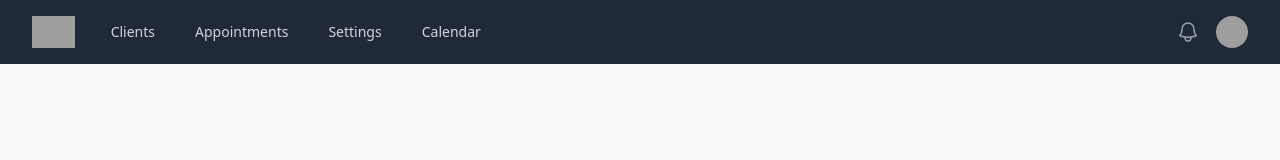
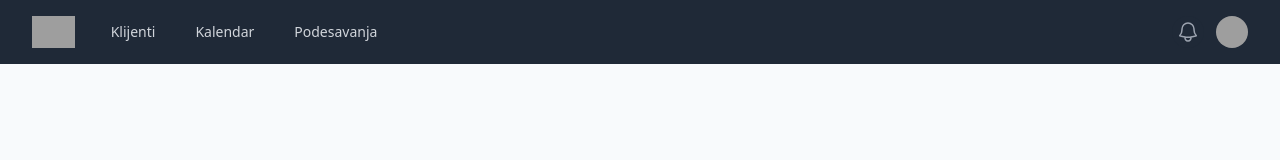
Before and after one commit to CirkaN/evidentely-react, a React (Vite) app: page / in a window 1280 px wide. Shown: the top 160 px of the page. Built offline with nearby package versions, Linux system fonts and the light colour scheme; grey boxes are pictures that could not be loaded; what @radix-ui/themes would draw is missing.

Commit message:
Implement backbone for company settings

```diff
--- a/src/components/navbar.tsx
+++ b/src/components/navbar.tsx
@@ -13,10 +13,10 @@ const NavBar = () => {
         navigate('/login');
     }
     const navigation = [
-        { name: 'Clients', href: '/clients', current: location.pathname.startsWith("/clients") },
-        { name: 'Appointments', href: '/appointments', current: location.pathname.startsWith("/appointments") },
-        { name: 'Settings', href: '/settings', current: location.pathname === "/settings" },
-        { name: 'Calendar', href: '/calendar', current: location.pathname === "/calendar" },
+        { name: 'Klijenti', href: '/clients', current: location.pathname.startsWith("/clients") },
+        { name: 'Kalendar', href: '/calendar', current: location.pathname === "/calendar" },
+        { name: 'Podesavanja', href: '/company_settings', current: location.pathname === "/company_settings" },
+
     ]
 
     console.log(location);
--- /dev/null
+++ b/src/routes/company/employees/employees.tsx
@@ -0,0 +1,4 @@
+const Employees = () => {
+    return (<div>hell oworld</div>)
+}
+export default Employees;
--- /dev/null
+++ b/src/routes/company/settings.tsx
@@ -0,0 +1,43 @@
+import { Outlet, useNavigate } from "react-router-dom"
+
+const CompanySettings = ()=>{
+    const navigate  = useNavigate();
+    return (
+        <>
+        <div className="flex ">
+            <div className="basis-1/3">
+                <div className="min-h-screen rounded-sm border bg-slate-50">
+                    <p className="py-10 text-center text-xl">Podesavanja</p>
+                    <p className="text-center text-gray-700">
+                        <button className="space-x-1 rounded-md p-1 px-20" onClick={() => { navigate('employees') }}>[F] Zaposleni</button>
+                    </p>
+                    <p className="text-center text-gray-700">
+                        <button className="space-x-1 rounded-md p-1 px-20" onClick={() => { navigate('details') }}> [F] Sms podesavanja</button>
+                    </p>
+                    <p className="text-center text-gray-700">
+                        <button className="space-x-1 rounded-md p-1 px-20" onClick={() => { navigate('documents') }}>[F] Ponuda</button>
+                    </p>
+                    <p className="text-center text-gray-700">
+                        <button className="space-x-1 rounded-md p-1 px-20" onClick={() => { navigate('settings') }}>[F] Lista troskova</button>
+                    </p>
+                </div>
+            </div>
+            <div className="basis-full bg-slate-100 px-10 py-10">
+                <div className="px-5">
+                    <div className="pb-1 font-sans text-2xl font-semibold">Podesavanja</div>
+                    primer/tidajem
+                </div>
+
+                <div className="h-full px-5 py-5">
+                    <div className="h-full bg-white p-5 rounded shadow-md">
+                        <Outlet />
+                    </div>
+                </div>
+            </div>
+        </div>
+    </>
+
+    )
+}
+
+export default CompanySettings;
```
Also changed, not shown: src/main.tsx (+11 -2 lines).
